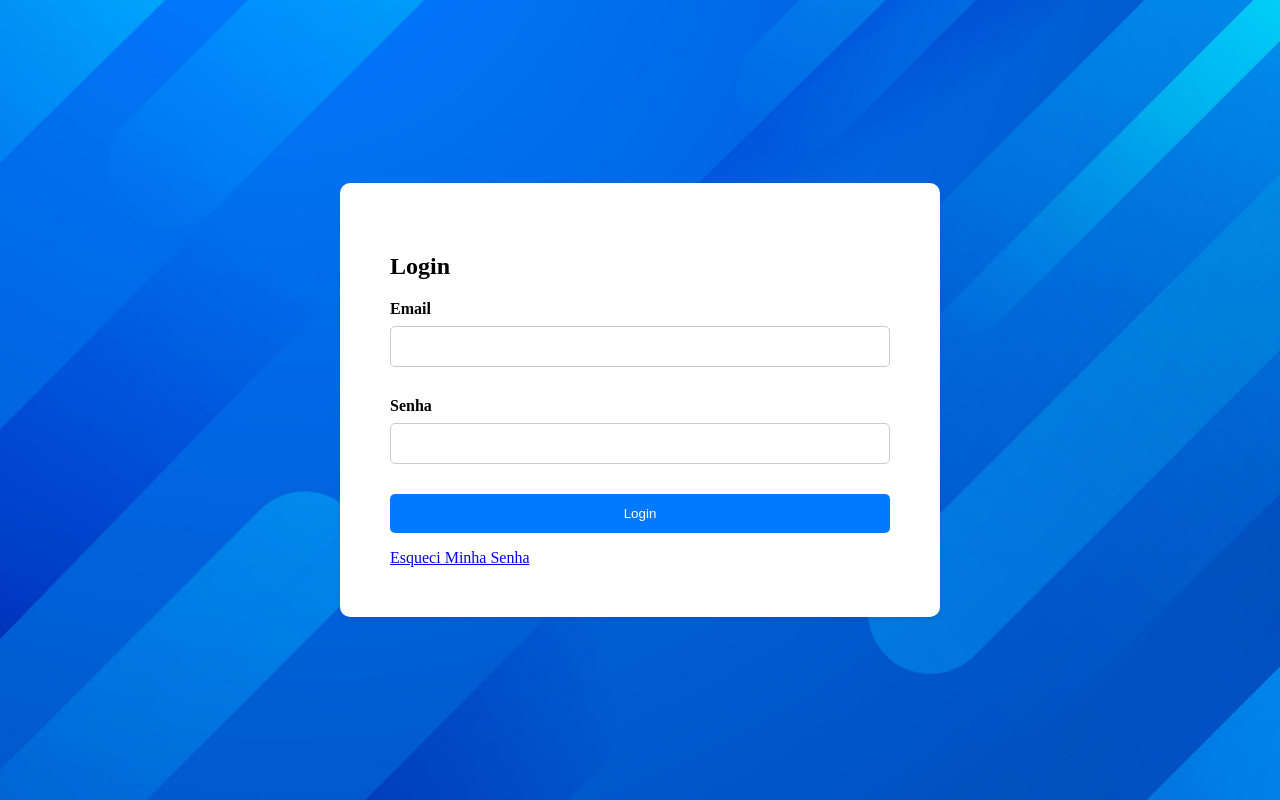
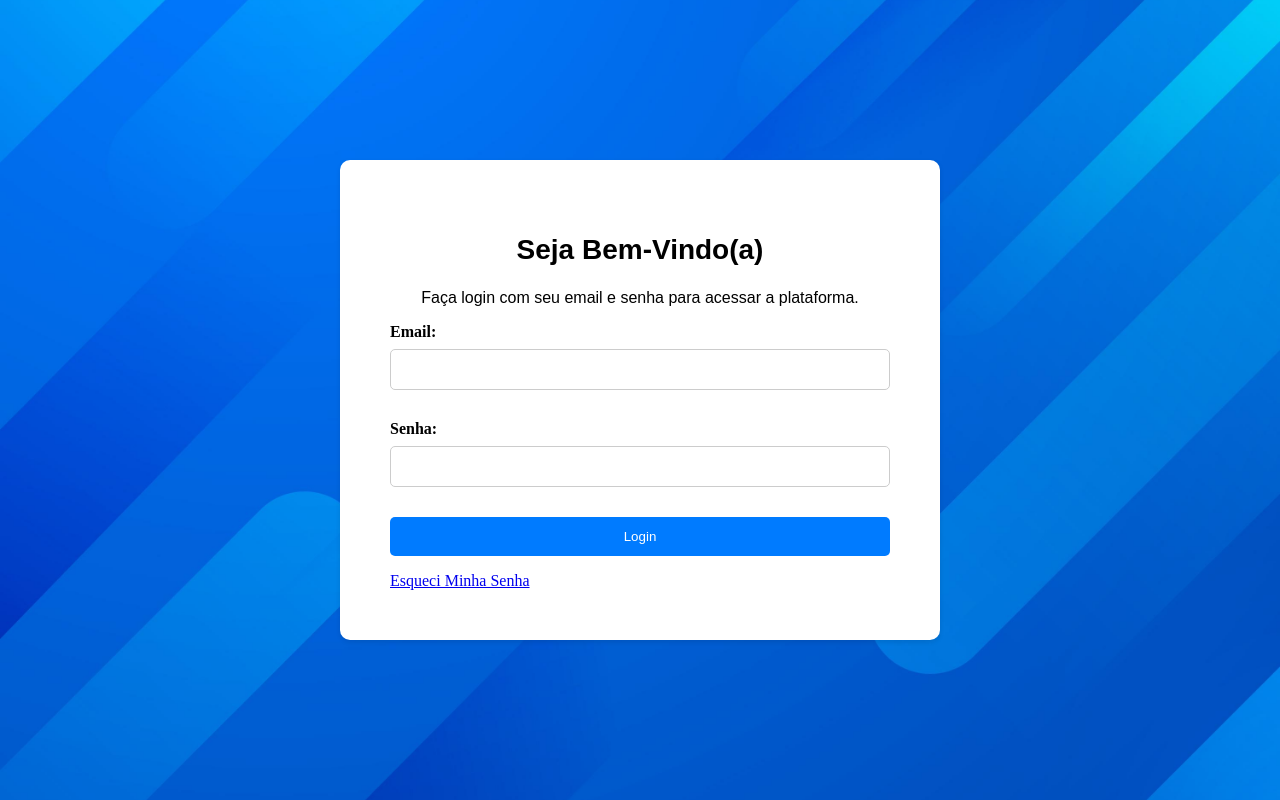
Before and after one commit to pivetoo/ecommerce-faculdade, a Vue app in the folder Ecommerce.Frontend/: page /login in a window 1280 px wide. Built offline with nearby package versions, Linux system fonts and the light colour scheme.

Commit message:
estilos Login

```diff
--- a/Ecommerce.Frontend/src/views/Login.vue
+++ b/Ecommerce.Frontend/src/views/Login.vue
@@ -2,14 +2,15 @@
   <div class="login-background">
     <div class="login-container">
       <div class="login-card">
-        <h2>Login</h2>
+        <h2>Seja Bem-Vindo(a)</h2>
+        <p>Faça login com seu email e senha para acessar a plataforma.</p>
         <form @submit.prevent="handleLogin">
           <div class="form-group">
-            <label for="email">Email</label>
+            <label for="email">Email:</label>
             <input type="email" id="email" v-model="email" required>
           </div>
           <div class="form-group">
-            <label for="senha">Senha</label>
+            <label for="senha">Senha:</label>
             <input type="password" id="senha" v-model="senha" required>
           </div>
           <button type="submit">Login</button>
@@ -63,6 +64,13 @@ export default {
 </script>
 
 <style scoped>
+
+.h2 {
+  font-weight: bold;
+  font-size: 1.75rem;
+  font-family: Arial, sans-serif;
+}
+
 .login-background {
   background-image: url('../imagens/background.jpeg');
   background-size: cover;
@@ -93,6 +101,19 @@ export default {
   box-shadow: 0 2px 5px rgba(0, 0, 0, 0.1);
   width: 60%;
   max-width: 500px;
+}
+
+.login-card h2 {
+  text-align: center;
+  font-weight: bold;
+  font-size: 1.75rem;
+  font-family: Arial, Helvetica, sans-serif;
+}
+
+.login-card p {
+  text-align: center;
+  font-size: 1rem;
+  font-family: Arial, Helvetica, sans-serif;
 }
 
 .form-group {
```
